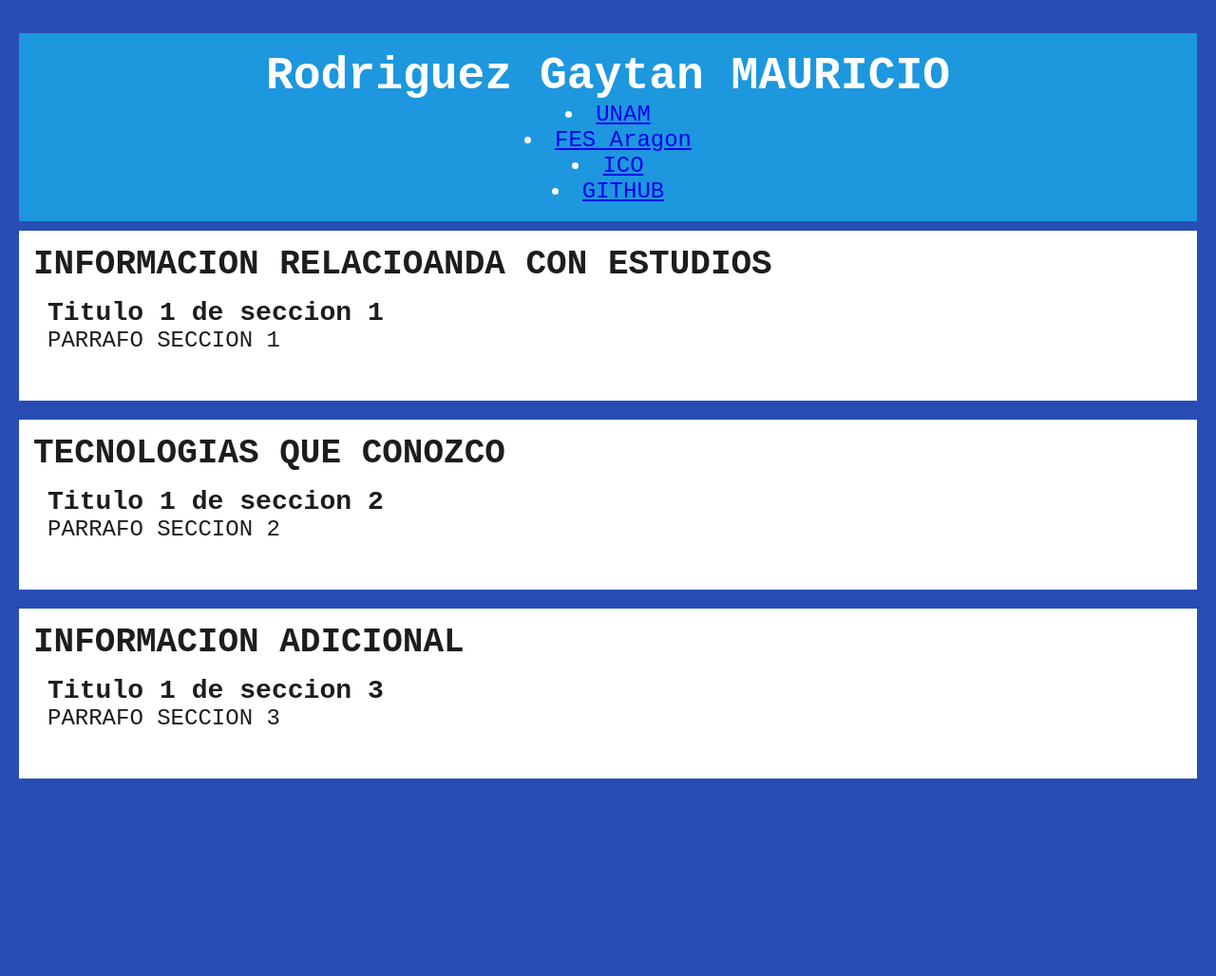
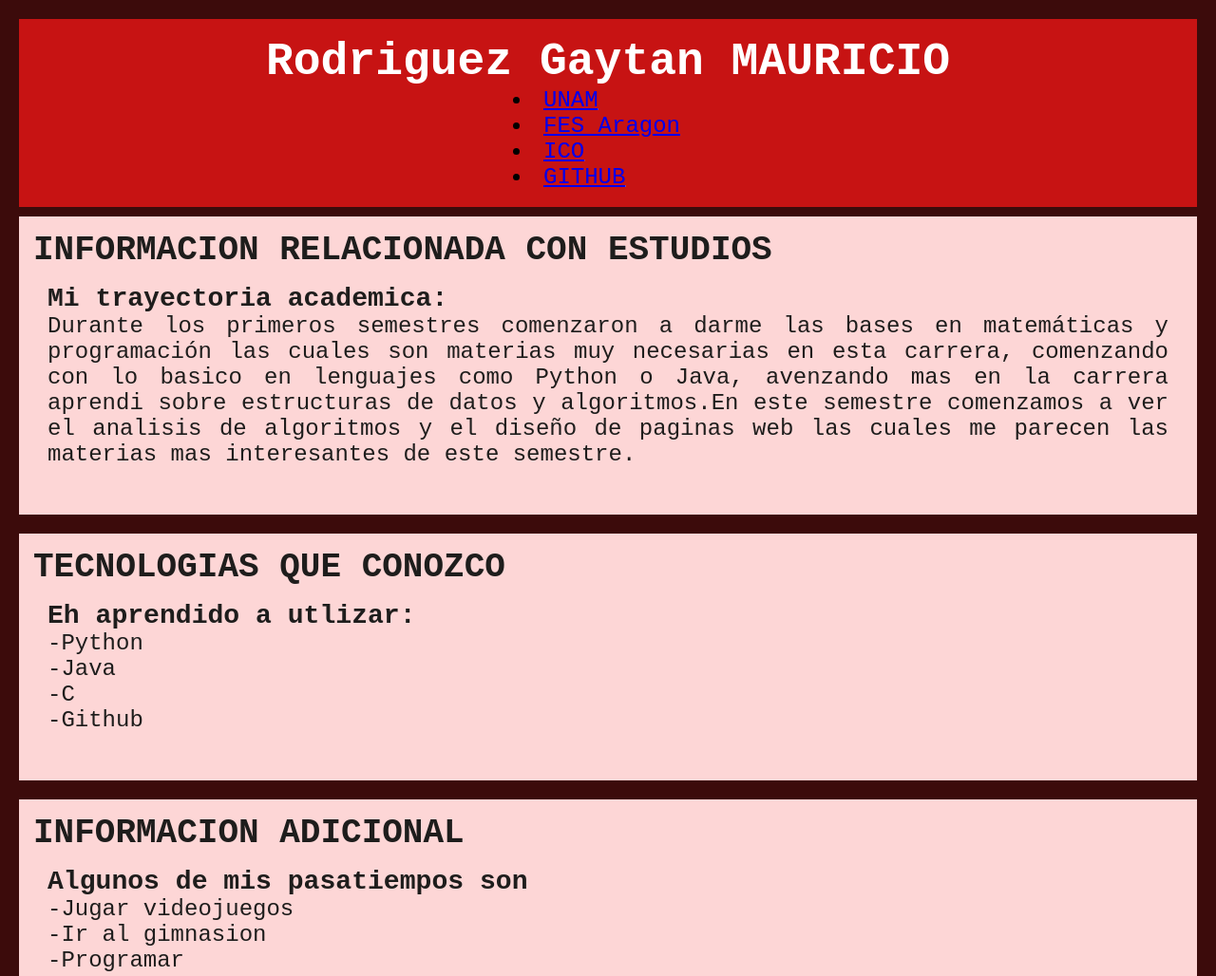
Before and after one commit to Mauco123/PaginaWeb.github.io, a plain HTML site: page index.html in a window 1280 px wide. Shown: the top 1028 px of the page at 95% size. Before the commit the page ends 860 px from the top, so only its background shows below. Drawn offline with Linux system fonts and the light colour scheme.

Commit message:
cuarto commit

```diff
--- a/asetss/css/master.css
+++ b/asetss/css/master.css
@@ -8,55 +8,48 @@ body {
     font-family: 'Courier New', Courier, monospace;
     font-size: 24px;
     color: rgb(30, 29, 28);
-    background-color: rgb(40, 78, 182);
+    background-color: rgb(60, 11, 11);
     padding: 20px;
 }
 
 header {
-    background-color: rgb(29, 151, 221);
+    background-color: rgb(199, 19, 19);
     color: white;
     padding: 18px 20px;
-
-
     text-align: center;
 }
 
-nav ul {
-
-    list-style: none;
-    background: rgb(8, 6, 147);
-
+.link{
+    color: black;
+    text-align: justify;
+    padding-left: 500px;
 }
 
-nav ul li {
-    display: inline;
-    margin-right: 15px;
+.link:hover{
+    pointer-events: all;
 
-}
-
-nav ul li a {
-    text-decoration: none;
-    color: rgba(0, 0, 0, 0.302);
-}
-
-body {
-    margin-top: 15px;
 }
 
 section {
     margin-top: 10px;
 }
 
+p{
+    text-align: justify;
+}
+
 section, article, aside {
     margin-bottom: 20px;
     padding: 15px;
-    background: white;
-    border: 1px solid color( red green blue);
+    background: rgb(253, 214, 214);
+    border: 1px solid color;
 }
 
 footer {
     text-align: center;
     padding: 10px, 0;
+    padding-top: 10px;
+    padding-bottom: 10px;
     background-color: rgb(43, 41, 41);
     color: white;
 }
--- a/index.html
+++ b/index.html
@@ -15,38 +15,58 @@
             <h1>Rodriguez Gaytan MAURICIO</h1>
             <nav>
                 <u>
-                    <li><a href="https://www.unam.mx/">UNAM</a></li>
-                    <li><a href="https://www.aragon.unam.mx/">FES Aragon</a></li>
-                    <li><a href="https://oferta.unam.mx/ingenieria-en-computacion.html">ICO</a></li>
-                    <li><a href="https://github.com/Mauco123/Mauco123.github.io.git">GITHUB</a></li>
+                    <li class="link"><a href="https://www.unam.mx/">UNAM</a></li>
+                    <li class="link"><a href="https://www.aragon.unam.mx/">FES Aragon</a></li>
+                    <li class="link"><a href="https://oferta.unam.mx/ingenieria-en-computacion.html">ICO</a></li>
+                    <li class="link"><a href="https://github.com/Mauco123/Mauco123.github.io.git">GITHUB</a></li>
                 </u>
             </nav>
         </header>
 
         <main>
             <section>
-                <h1>INFORMACION RELACIOANDA CON ESTUDIOS</h1>
+                <h1>INFORMACION RELACIONADA CON ESTUDIOS</h1>
                 <article>
-                    <h3>Titulo 1 de seccion 1</h3>
-                    <p>PARRAFO SECCION 1</p>
+                    <h3>Mi trayectoria academica:</h3>
+                    <p > Durante los primeros semestres comenzaron a darme las bases en matemáticas y programación las cuales
+                        son materias muy necesarias en esta carrera, comenzando con lo basico en lenguajes como Python o Java,
+                        avenzando mas en la carrera aprendi sobre estructuras de datos y  algoritmos.En este semestre comenzamos a ver
+                        el analisis de algoritmos y el diseño de paginas web las cuales me parecen las materias mas interesantes de
+                        este semestre.
+                    </p>
                 </article>
             </section>
 
             <section>
                 <h1>TECNOLOGIAS QUE CONOZCO</h1>
                 <article>
-                    <h3>Titulo 1 de seccion 2</h3>
-                    <p>PARRAFO SECCION 2</p>
+                    <h3>Eh aprendido a utlizar:</h3>
+                    <p>
+                        -Python<br>
+                        -Java<br>
+                        -C<br>
+                        -Github<br>
+
+                    </p>
                 </article>
             </section>
 
             <section>
                 <h1>INFORMACION ADICIONAL</h1>
                 <article>
-                    <h3>Titulo 1 de seccion 3</h3>
-                    <p>PARRAFO SECCION 3</p>
+                    <h3>Algunos de mis pasatiempos son</h3>
+                    <p>
+                        -Jugar videojuegos <br>
+                        -Ir al gimnasion <br>
+                        -Programar <br>
+
+                    </p>
                 </article>
             </section>
+
+            <footer>
+                Pagina creada el 7 de septiembre 2024 por Maurico Rodriguez
+            </footer>
 
         </main>
 
```
